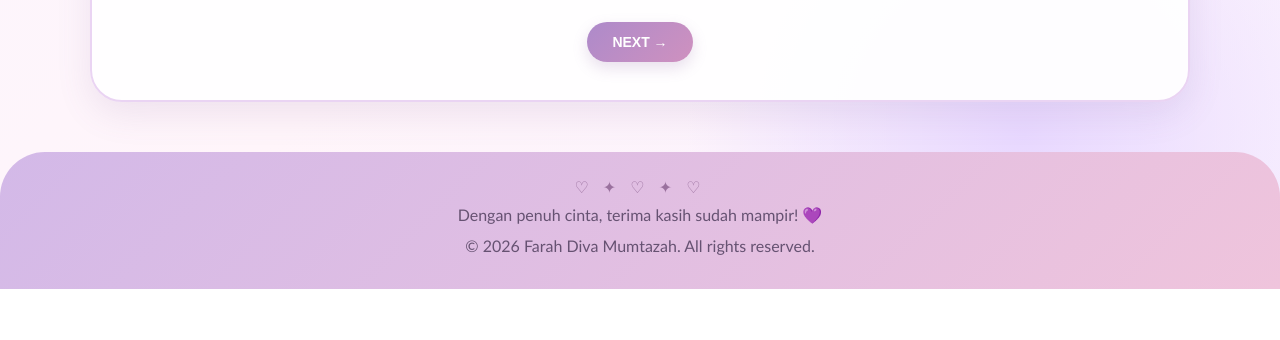
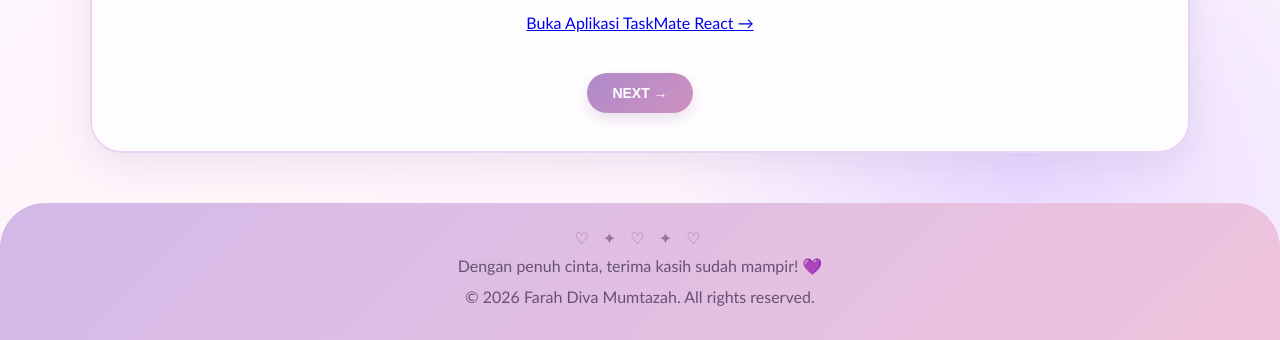
Before and after one commit to divafarah/profil-diri, a plain HTML site: page index.html in a window 1280 px wide. Shown: the part 742-1082 px from the top of the page. Before the commit the page ends 1031 px from the top, so only its background shows below. Drawn offline with Linux system fonts and the light colour scheme.

Commit message:
Add TaskMate React link to personal website

```diff
--- a/index.html
+++ b/index.html
@@ -143,7 +143,11 @@
 
             </div>
 
-
+<p>
+    <a href="taskmate-react/">
+        Buka Aplikasi TaskMate React →
+    </a>
+</p>
             <button onclick="nextHalaman()">
                 NEXT →
             </button>
```
